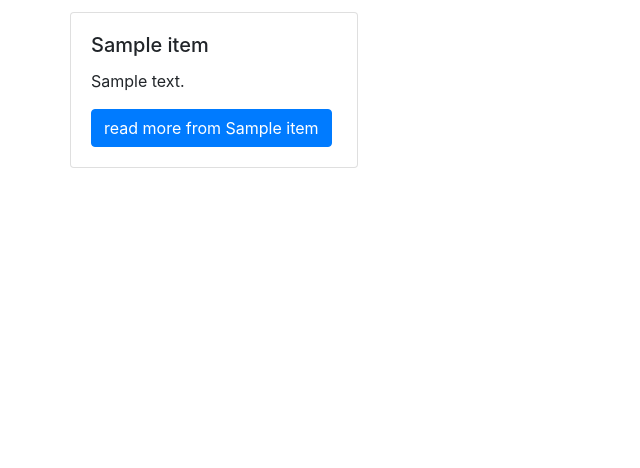
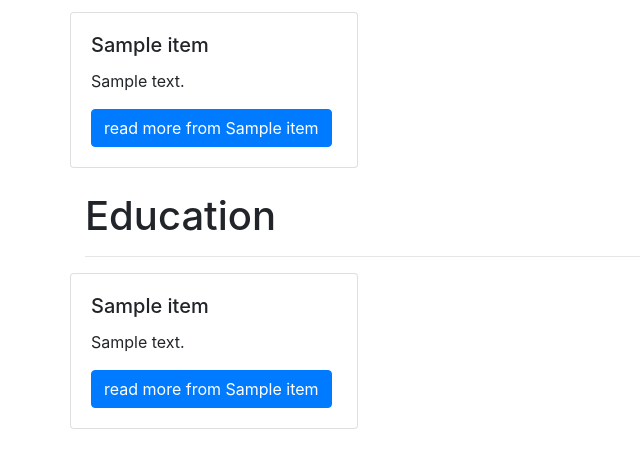
Before and after one commit to JacqulineWangu/News_Highlight, a Flask app: template app/templates/index.html in a window 1280 px wide. Shown: the part 149-617 px from the top of the page, without its empty margins (0-640 px from the left). Run offline with Flask 2, Linux system fonts and the light colour scheme; the template is opened without the code that fills it: most values are stand-ins (such as "Sample title", 1, 10 or a date in 2020); some libraries are stand-ins or nearby versions.

Commit message:
added an education headlines card

```diff
--- a/app/templates/index.html
+++ b/app/templates/index.html
@@ -2,7 +2,7 @@
 {% import 'macros.html' as macro%}
 
 
- {%block styles%}
+{%block styles%}
 
 {{ super() }}
 
@@ -13,10 +13,24 @@
 
 
 {% block content %}
- <h1>Politics</h1>
- <hr>
+<h1>Politics</h1>
+<hr>
 {% for item in sources %}
 <div class="container">
+    <div class="row">
+        <div class="col-xs-4">
+            <div class="card" style="width: 18rem;">
+                <div class="card-body">
+                    <h5 class="card-title">{{item.name}}</h5>
+                    <p class="card-text">{{item.description}}</p>
+                    <a href="{{item.url}}" class="btn btn-primary">read more from {{item.name}}</a>
+                </div>
+            </div>
+        </div>
+    </div>
+    <br>
+    <h1>Education</h1>
+    <hr>
     <div class="row">
         <div class="col-xs-4">
             <div class="card" style="width: 18rem;">
```
